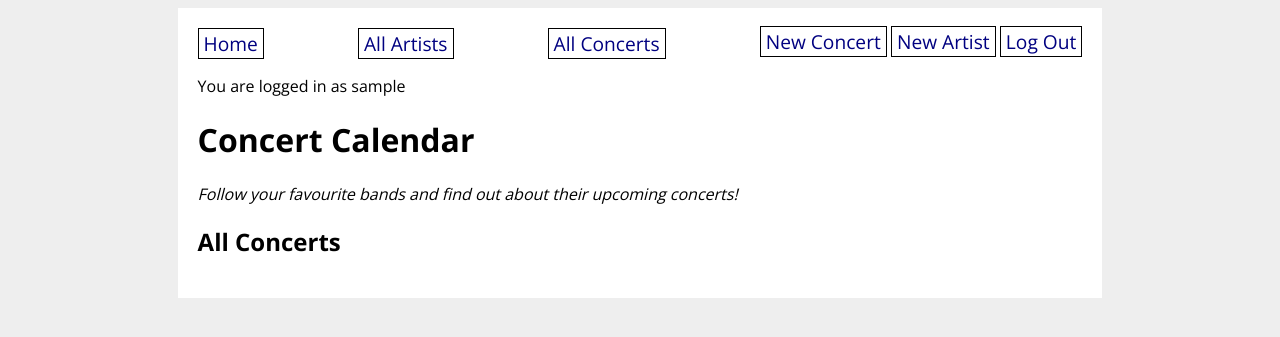
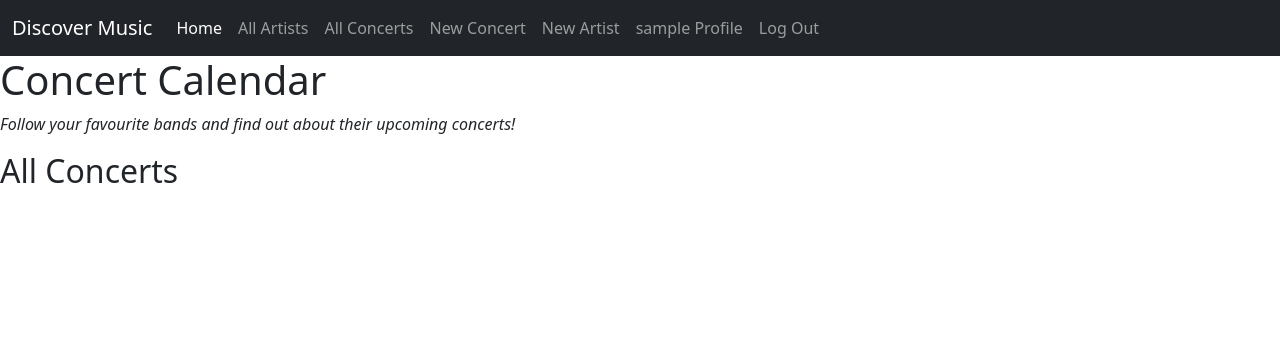
Before and after one commit to laurelmclean/discover-music-database, a Flask app: page / in a window 1280 px wide. Shown: the top 337 px of the page. Run offline with Flask 2, Linux system fonts and the light colour scheme; the visitor is signed in with stand-in values (Sample User, id 1); data comes from the database, SQL or seed files in the repository; both versions use the stored data as it was after the commit; data that the repository does not hold is empty; parts of the project's set-up code (start-up, migrations or seed data) failed here and were passed over.

```diff
--- a/concert_app/main/routes.py
+++ b/concert_app/main/routes.py
@@ -86,10 +86,10 @@ def artist_detail(artist_id):
     form = ArtistForm(obj=artist)
 
     if form.validate_on_submit():
-        artist.name = form.name.data,
-        artist.hometown = form.hometown.data,
-        artist.image = form.image.data,
-        artist.genre = form.genre.data,
+        artist.name = form.name.data
+        artist.hometown = form.hometown.data
+        artist.image = form.image.data
+        artist.genre = form.genre.data
         artist.biography = form.biography.data
 
         db.session.add(artist)
@@ -97,7 +97,6 @@ def artist_detail(artist_id):
 
         flash('Artist updated successfully.')
         return redirect(url_for('main.artist_detail', artist_id=artist.id))
-
     artist = Artist.query.get(artist_id)
     return render_template('artist_detail.html', artist=artist, form=form)
 
@@ -108,20 +107,19 @@ def concert_detail(concert_id):
     form = ConcertForm(obj=concert)
 
     if form.validate_on_submit():
-        concert.name = form.name.data,
-        concert.price = form.price.data,
-        concert.venue = form.venue.data,
-        concert.address = form.address.data,
-        concert.date = form.date.data,
+        concert.name = form.name.data
+        concert.price = form.price.data
+        concert.venue = form.venue.data
+        concert.address = form.address.data
+        concert.date = form.date.data
         concert.artist_playing = form.artist_playing.data
 
         db.session.add(concert)
         db.session.commit()
 
         flash('Concert updated successfully.')
-        return redirect(url_for('main.artist_detail', concert_id=concert.id))
+        return redirect(url_for('main.concert_detail', concert_id=concert.id))
 
-    concert = Concert.query.get(concert_id)
     return render_template('concert_detail.html', concert=concert, form=form)
 
 @main.route('/profile/<username>')
--- a/concert_app/static/style.css
+++ /dev/null
@@ -1,69 +0,0 @@
-body {
-    display: flex;
-    flex-direction: column;
-    align-items: center;
-    background-color: #eee;
-    font-family: 'Open Sans', sans-serif;
-}
-
-#content {
-    width: 70%;
-    background-color: white;
-    padding: 20px;
-}
-
-nav {
-    width: 100%;
-    display: flex;
-    flex-direction: row;
-    justify-content: space-between;
-}
-
-nav a {
-    color: navy;
-    text-decoration: none;
-    border: 1px solid black;
-    padding: 1px 5px;
-    font-size: 1.2em;
-}
-
-fieldset {
-    display: flex;
-    flex-direction: column;
-    margin: 20px 0;
-    padding: 20px;
-}
-
-fieldset * {
-    margin: 5px;
-}
-
-fieldset input {
-    padding: 5px;
-}
-
-input[type=submit] {
-    width: 100px;
-    align-self: flex-end;
-}
-
-div.store {
-    border: 1px solid black;
-    padding: 10px;
-    margin-bottom: 10px;
-}
-
-div.items {
-    display: flex;
-    flex-direction: row;
-    flex-wrap: wrap;
-}
-
-div.item-details {
-    border: 1px solid black;
-    margin: 5px;
-    padding: 5px;
-    text-align: center;
-    width: 250px;
-    height: 300px;
-}
--- a/concert_app/templates/base.html
+++ b/concert_app/templates/base.html
@@ -1,38 +1,42 @@
 <!DOCTYPE html>
-<html>
+<html lang="en">
 <head>
     <title>Concert Calendar</title>
-        <link rel="stylesheet" href="/static/style.css">
-        <link rel="preconnect" href="https://fonts.gstatic.com">
-        <link href="https://fonts.googleapis.com/css2?family=Open+Sans:wght@400;700&display=swap" rel="stylesheet">
+    <meta charset="UTF-8">
+    <meta http-equiv="X-UA-Compatible" content="IE=edge">
+    <meta name="viewport" content="width=device-width, initial-scale=1.0">
+    <link href="https://cdn.jsdelivr.net/npm/bootstrap@5.3.0-alpha1/dist/css/bootstrap.min.css" rel="stylesheet"
+        integrity="sha384-GLhlTQ8iRABdZLl6O3oVMWSktQOp6b7In1Zl3/Jr59b6EGGoI1aFkw7cmDA6j6gD" crossorigin="anonymous">
 </head>
 <body>
         <div id="content">
-            {% for message in get_flashed_messages() %}
-                <p>{{ message }}</p>
-            {% endfor %}
-            <nav>
-                <a href="/">Home</a>
-                <a href="/artist">All Artists</a>
-                <a href="/concert">All Concerts</a>
-                <div>
+            <nav class="navbar navbar-expand-lg bg-dark" data-bs-theme="dark">
+                <div class="container-fluid">
+                    <a class="navbar-brand" href="/">Discover Music</a>
+                    <button class="navbar-toggler" type="button" data-bs-toggle="collapse" data-bs-target="#navbarNavAltMarkup"
+                        aria-controls="navbarNavAltMarkup" aria-expanded="false" aria-label="Toggle navigation">
+                        <span class="navbar-toggler-icon"></span>
+                    </button>
+                    <div class="collapse navbar-collapse" id="navbarNavAltMarkup">
+                        <div class="navbar-nav">
+                            <a class="nav-link active" aria-current="page" href="/">Home</a>
+                            <a class="nav-link" href="/artist">All Artists</a>
+                            <a class="nav-link" href="/concert">All Concerts</a>
                                 {% if current_user.is_authenticated %}
-                    <a href="/new_concert">New Concert</a>
-                    <a href="/new_artist">New Artist</a>
-                    <a href="/logout">Log Out</a>
+                                <a class="nav-link" href="/new_concert">New Concert</a>
+                                <a class="nav-link" href="/new_artist">New Artist</a>
+                                <a class="nav-link" href="/profile/{{current_user.username}}">{{ current_user.username }} Profile</a>
+                                <a class="nav-link" href="/logout">Log Out</a>
                                 {% else %}
-                    <a href="/signup">Sign Up</a>
-                    <a href="/login">Log In</a>
+                                <a class="nav-link" href="/signup">Sign Up</a>
+                                <a class="nav-link" href="/login">Log In</a>
                                 {% endif %}
                         </div>
+                    </div>
+                </div>
             </nav>
-
-                {% if current_user.is_authenticated %}
-                <p>You are logged in as {{ current_user.username }}</p>
-                {% endif %}
-
                 {% for message in get_flashed_messages() %}
-                <p>{{ message }}</p>
+                <h4>{{ message }}</h4>
                 {% endfor %}
             {% block content %}{% endblock %}
         </div>
--- /dev/null
+++ b/package.json
@@ -0,0 +1,5 @@
+{
+  "dependencies": {
+    "bootstrap": "^5.3.0-alpha1"
+  }
+}
```
Also changed, not shown: concert_app/templates/new_concert.html (+19 -16 lines), concert_app/templates/profile.html (+29 -11 lines), concert_app/database.db, package-lock.json (added), 1 other file. Lines whose indentation alone changed are shown as unchanged.
